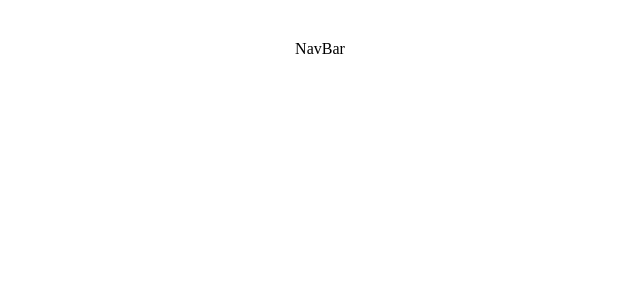
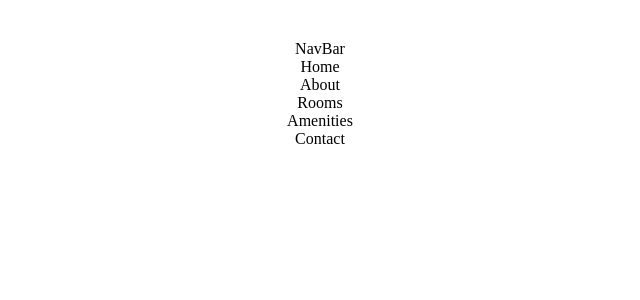
Before and after one commit to giantcarlos/villa-noe, a React (Vite) app: page / in a window 1280 px wide. Shown: the top 300 px of the page, without its empty margins (320-960 px from the left). Built offline with nearby package versions, Linux system fonts and the light colour scheme.

Commit message:
add About, Amenities, Contact, Home, and Rooms components

```diff
--- a/src/App.jsx
+++ b/src/App.jsx
@@ -1,5 +1,10 @@
 import './App.css';
 import NavBar from './Components/NavBar';
+import Home from './Components/Home';
+import About from './Components/About';
+import Rooms from './Components/Rooms';
+import Amenities from './Components/Amenities';
+import Contact from './Components/Contact';
 
 function App() {
 
@@ -9,6 +14,11 @@ function App() {
         <header>
           <NavBar />
         </header>
+          <Home />
+          <About />
+          <Rooms />
+          <Amenities />
+          <Contact />
       </div>
     </>
   )
--- /dev/null
+++ b/src/Components/About.jsx
@@ -0,0 +1,9 @@
+import React from 'react'
+
+function About() {
+  return (
+    <div>About</div>
+  )
+}
+
+export default About
--- /dev/null
+++ b/src/Components/Amenities.jsx
@@ -0,0 +1,9 @@
+import React from 'react'
+
+function Amenities() {
+  return (
+    <div>Amenities</div>
+  )
+}
+
+export default Amenities
--- /dev/null
+++ b/src/Components/Contact.jsx
@@ -0,0 +1,9 @@
+import React from 'react'
+
+function Contact() {
+  return (
+    <div>Contact</div>
+  )
+}
+
+export default Contact
--- /dev/null
+++ b/src/Components/Home.jsx
@@ -0,0 +1,9 @@
+import React from 'react'
+
+function Home() {
+  return (
+    <div>Home</div>
+  )
+}
+
+export default Home
--- /dev/null
+++ b/src/Components/Rooms.jsx
@@ -0,0 +1,9 @@
+import React from 'react'
+
+function Rooms() {
+  return (
+    <div>Rooms</div>
+  )
+}
+
+export default Rooms
```
